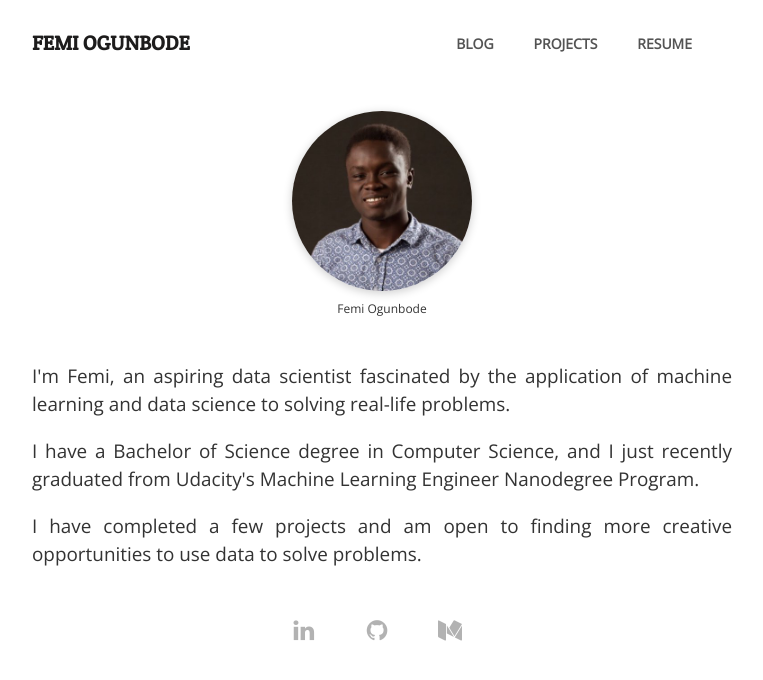
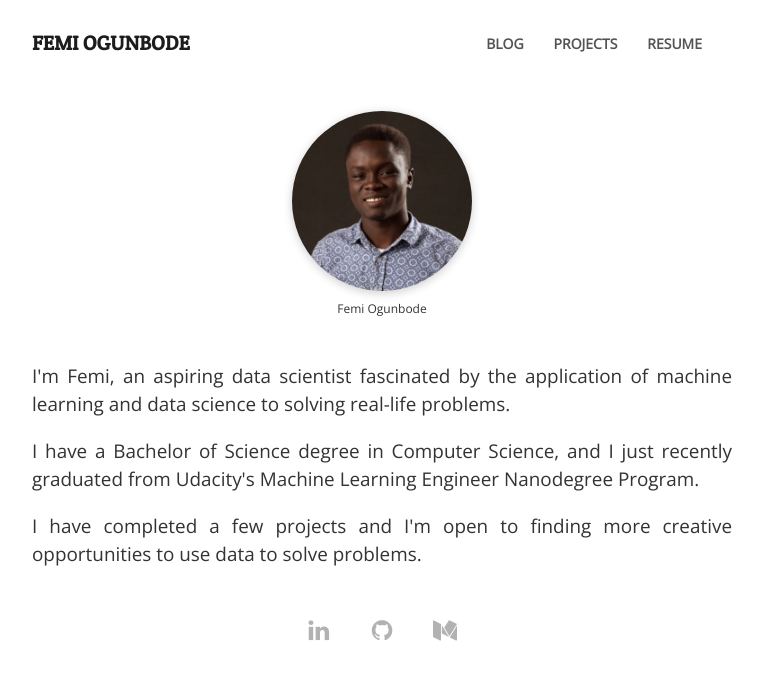
Before and after one commit to FemiOG/FemiOG.github.io, a Jekyll site: the page built from index.html, in a window 1280 px wide. Shown: the top 680 px of the page, without its empty margins (258-1021 px from the left). Built offline with Jekyll 4.4.1, drawn with Linux system fonts in a browser that asks for light colours; some web fonts are replaced.

Commit message:
Fixed default layout throughout the site.

```diff
--- a/_layouts/default.html
+++ b/_layouts/default.html
@@ -3,7 +3,7 @@
     <head>
         <title>{{ page.title }}</title>
         <!-- link to main stylesheet -->
-        <link rel="stylesheet" href="/assets/font-awesome-4.7.0/css/font-awesome.min.css">
+        <!-- <link rel="stylesheet" href="/assets/font-awesome-4.7.0/css/font-awesome.min.css"> -->
         <link rel="stylesheet" type="text/css" href="/css/main.css">
         <link href="https://maxcdn.bootstrapcdn.com/font-awesome/4.7.0/css/font-awesome.min.css" rel="stylesheet" integrity="sha384-wvfXpqpZZVQGK6TAh5PVlGOfQNHSoD2xbE+QkPxCAFlNEevoEH3Sl0sibVcOQVnN" crossorigin="anonymous">
     </head>
@@ -27,3 +27,7 @@
     </div>
     </body>
 </html>
+
+<style>
+
+</style>
--- a/css/main.css
+++ b/css/main.css
@@ -1,49 +1,74 @@
 
 
+
+
+@import url('https://fonts.googleapis.com/css?family=ABeeZee');
+@import url('https://fonts.googleapis.com/css?family=Crete+Round');
+@import url('https://fonts.googleapis.com/css?family=Open+Sans');
+
 body {
-    margin: 60px auto;
-    width: 60%;
+    margin: 30px auto 0 auto;
+    font-family: 'Open Sans', 'ABeeZee', sans-serif;
+    font-size: 14px;
+	max-width: 700px;
 }
-div .container{
-    margin-top: 30px;
+
+@media(max-width: 767px) {
+	body {
+	    margin: auto;
+	    padding: 40px;
+	}
 }
+
 div .image-box{
-    margin-top: 25px;
+    margin-top: 55px;
+    margin-bottom: 45px;
 }
 nav ul, footer ul {
-    font-family:'Helvetica', 'Arial', 'Sans-Serif';
+	font-family: 'Crete Round', serif;
+    padding: 0px;
+    list-style: none;
+}
+nav ul li, footer ul li {
+    display: inline;
+}
+
+a {
+    color:rgb(29, 28, 28);
+    text-decoration: none;
+}
+
+nav .pull-left {
+    float: left;
+    font-weight: bold;
+    font-size: 20px;
+    text-transform: uppercase;
+}
+
+nav .pull-right {
+    float: right;
+    margin-right: 30px;
+    text-transform: uppercase;
+    font-family: "Open Sans", "ABeeZee", sans-serif;
+    margin-top: 4px;
+    color: rgba(0,0,0,0.675);
+    font-weight: 600;
+}
+
+nav .pull-right a {
+    color: rgba(0,0,0,0.675);
+}
+
+nav .pull-right a:hover {
+    color: rgba(0,0,0,0.95);
+}
+
+a.intro{
     padding: 0px;
     list-style: none;
     font-weight: bold;
 }
-nav ul li, footer ul li {
-    display: inline;
-    margin-right: 20px;
-}
-nav a{
-    margin-right: 10px;
-}
-nav .left {
-    float: left;
-}
 
-nav .right {
-    float: right;
-    margin-right: 20px;
-}
-a {
-    text-decoration: none;
-    color:rgb(29, 28, 28);
-}
-a.intro{
-    font-family:'Helvetica', 'Arial', 'Sans-Serif';
-    padding: 0px;
-    list-style: none;
-    font-weight: bold;
-}
-a:hover {
-    /* text-decoration: underline; */
-}
 h1 {
     /* font-size: 3em; */
     /* font-family:'Helvetica', 'Arial', 'Sans-Serif'; */
@@ -66,3 +91,43 @@
 ul.posts li {
     list-style: none;
 }
+
+.body-text {
+    line-height: 2em;
+    margin-bottom: 50px;
+}
+
+img.profile {
+	width: 180px;
+	height: 180px;
+	border-radius: 100%;
+	box-shadow: 0px 2px 10px rgba(0,0,0,.2);
+	margin-bottom: 5px;
+}
+
+.clear {
+	clear: both;
+}
+
+div.img-label {
+	font-size: 12px;
+	text-align: center;
+	margin-bottom: 2px;
+	color: rgba(0,0,0,0.8);
+}
+
+div.links {
+	margin: auto;
+	text-align: center;
+	font-size: 12px;
+	margin-bottom: 20px;
+}
+
+div.links a {
+	min-width: 60px;
+	color: rgba(0,0,0,0.3);
+}
+
+div.links a:hover {
+	color: rgba(0,0,0,0.4);
+}
--- a/index.html
+++ b/index.html
@@ -2,137 +2,6 @@
 layout: default
 title: Femi Ogunbode
 ---
-<style>
-@import url('https://fonts.googleapis.com/css?family=ABeeZee');
-@import url('https://fonts.googleapis.com/css?family=Crete+Round');
-@import url('https://fonts.googleapis.com/css?family=Open+Sans');
-
-body {
-    margin: 30px auto 0 auto;
-    font-family: 'Open Sans', 'ABeeZee', sans-serif;
-    font-size: 14px;
-	max-width: 700px;
-}
-
-@media(max-width: 767px) {
-	body {
-	    margin: auto;
-	    padding: 40px;
-	}
-}
-
-div .image-box{
-    margin-top: 55px;
-    margin-bottom: 45px;
-}
-nav ul, footer ul {
-	font-family: 'Crete Round', serif;
-    padding: 0px;
-    list-style: none;
-}
-nav ul li, footer ul li {
-    display: inline;
-}
-
-a {
-    color:rgb(29, 28, 28);
-    text-decoration: none;
-}
-
-nav .pull-left {
-    float: left;
-    font-weight: bold;
-    font-size: 20px;
-    text-transform: uppercase;
-}
-
-nav .pull-right {
-    float: right;
-    margin-right: 30px;
-    text-transform: uppercase;
-    font-family: "Open Sans", "ABeeZee", sans-serif;
-    margin-top: 4px;
-    color: rgba(0,0,0,0.675);
-    font-weight: 600;
-}
-
-nav .pull-right a {
-    color: rgba(0,0,0,0.675);
-}
-
-nav .pull-right a:hover {
-    color: rgba(0,0,0,0.95);
-}
-
-a.intro{
-    padding: 0px;
-    list-style: none;
-    font-weight: bold;
-}
-
-h1 {
-    /* font-size: 3em; */
-    /* font-family:'Helvetica', 'Arial', 'Sans-Serif'; */
-}
-p {
-    font-size: 1.35em;
-    /* line-height: 1.4em; */
-    color: #333;
-}
-footer {
-    border-top: 1px solid #d5d5d5;
-    font-size: .8em;
-}
-
-ul.posts {
-    margin: 20px auto 40px;
-    font-size: 1.2em;
-}
-
-ul.posts li {
-    list-style: none;
-}
-
-.body-text {
-    line-height: 2em;
-    margin-bottom: 50px;
-}
-
-img.profile {
-	width: 180px;
-	height: 180px;
-	border-radius: 100%;
-	box-shadow: 0px 2px 10px rgba(0,0,0,.2);
-	margin-bottom: 5px;
-}
-
-.clear {
-	clear: both;
-}
-
-div.img-label {
-	font-size: 12px;
-	text-align: center;
-	margin-bottom: 2px;
-	color: rgba(0,0,0,0.8);
-}
-
-div.links {
-	margin: auto;
-	text-align: center;
-	font-size: 12px;
-	margin-bottom: 20px;
-}
-
-div.links a {
-	min-width: 60px;
-	color: rgba(0,0,0,0.3);
-}
-
-div.links a:hover {
-	color: rgba(0,0,0,0.4);
-}
-</style>
 
 <div>
 	<div align="center" class="image-box">
@@ -143,7 +12,7 @@
 	<div class="body-text" align="justify">
 		<p>I'm Femi, an aspiring data scientist fascinated by the application of machine learning and data science to solving real-life problems.</p>
 		<p>I have a Bachelor of Science degree in Computer Science, and I just recently graduated from Udacity's Machine Learning Engineer Nanodegree Program.</p>
-		<p>I have completed a few projects and am open to finding more creative opportunities to use data to solve problems.</p>
+		<p>I have completed a few projects and I'm open to finding more creative opportunities to use data to solve problems.</p>
 	</div><!-- /.blurb -->
 
 	<nav>
```
Also changed, not shown: projects/index.md (+8 -8 lines).
